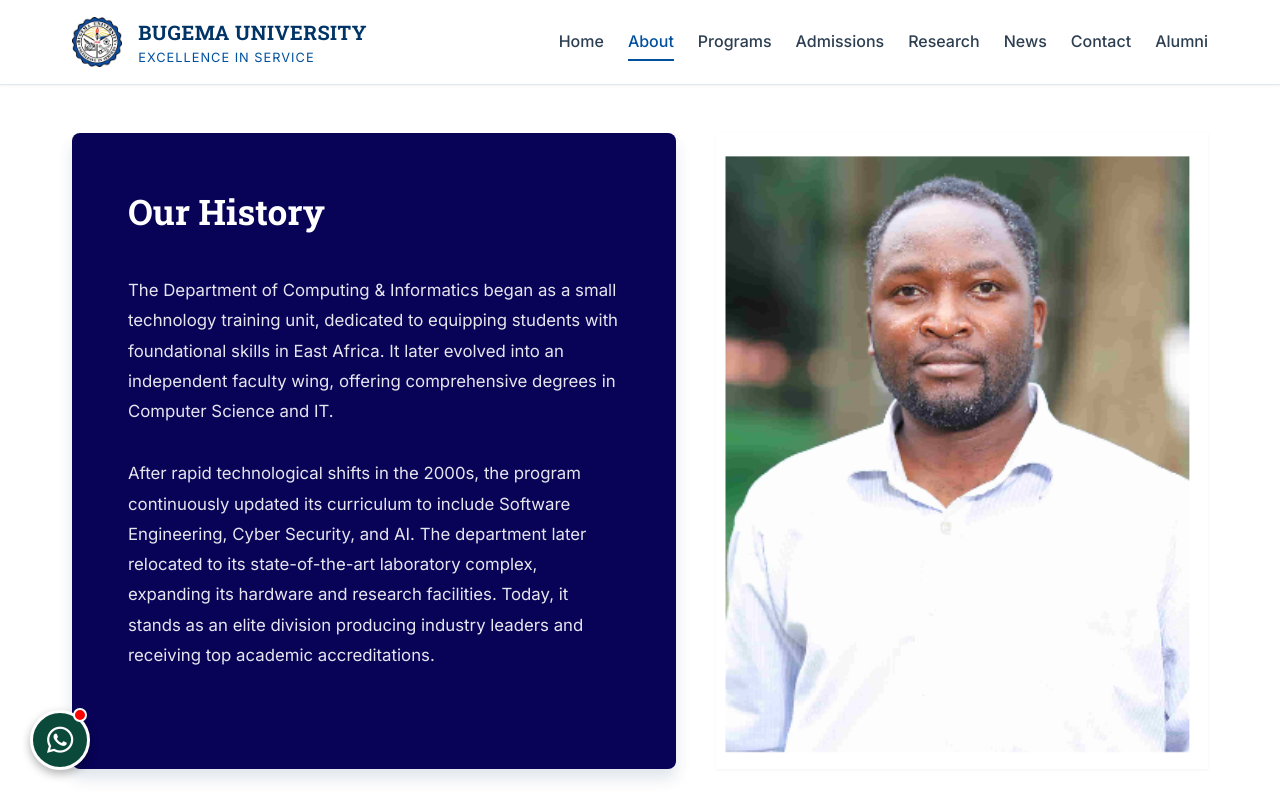
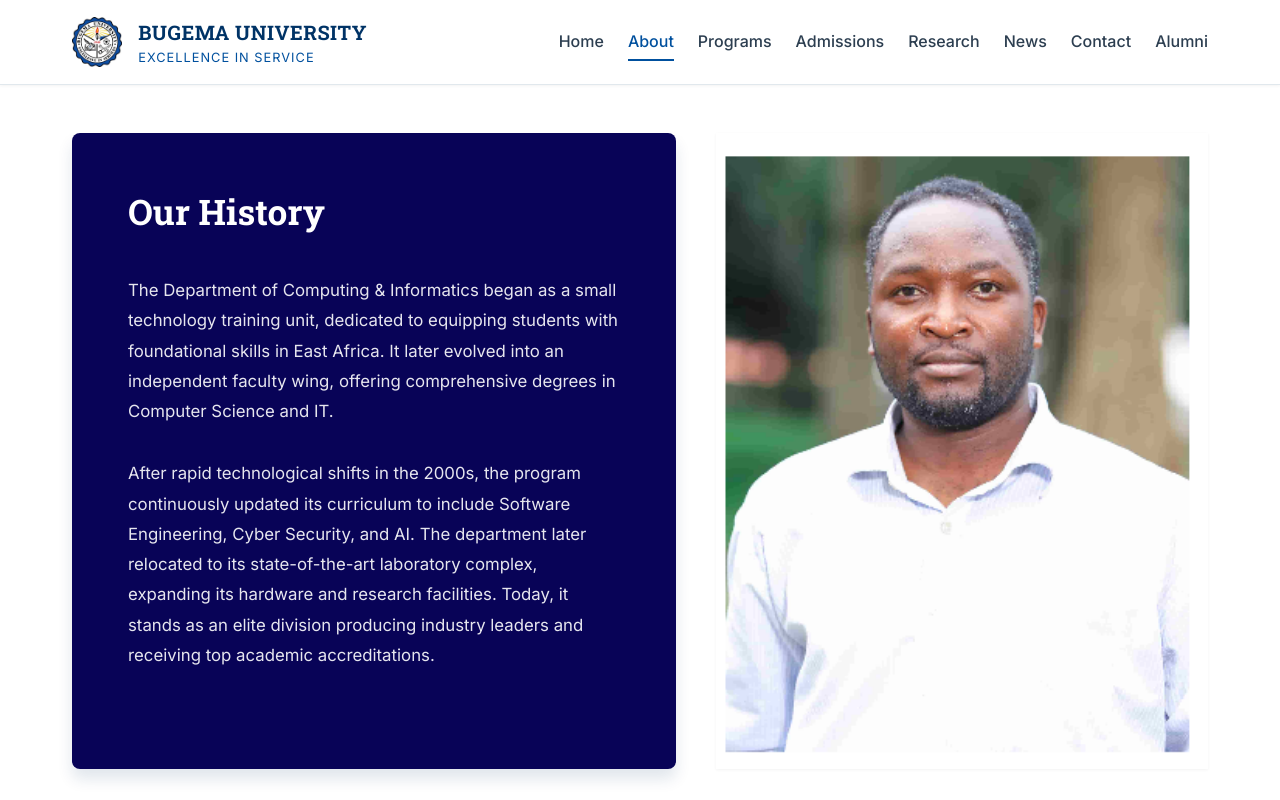
Before and after one commit to sherrynakyanzi369-ship-it/department-website, a plain HTML site: page about.html in a window 1280 px wide. Shown: the top 800 px of the page. Drawn offline with Linux system fonts and the light colour scheme.

Commit message:
Update about.html

```diff
--- a/about.html
+++ b/about.html
@@ -67,11 +67,7 @@
         </div>
     </div>
 
-    <!-- WhatsApp Floating Button -->
-    <a href="#" class="whatsapp-float stagger-3" aria-label="Chat with us on WhatsApp" style="position: fixed; bottom: 30px; left: 30px; width: 60px; height: 60px; background-color: #0b4a3a; color: white; border-radius: 50px; text-align: center; font-size: 30px; box-shadow: 0 4px 10px rgba(0,0,0,0.3); z-index: 1000; display: flex; align-items: center; justify-content: center; text-decoration: none; border: 3px solid white;">
-        <i class="fab fa-whatsapp"></i>
-        <span style="position: absolute; top: -5px; right: 0px; width: 14px; height: 14px; background-color: red; border-radius: 50%; border: 2px solid white;"></span>
-    </a>
+
 
     <footer>
         <p>&copy; 2026 Bugema University. All Rights Reserved.</p>
```
